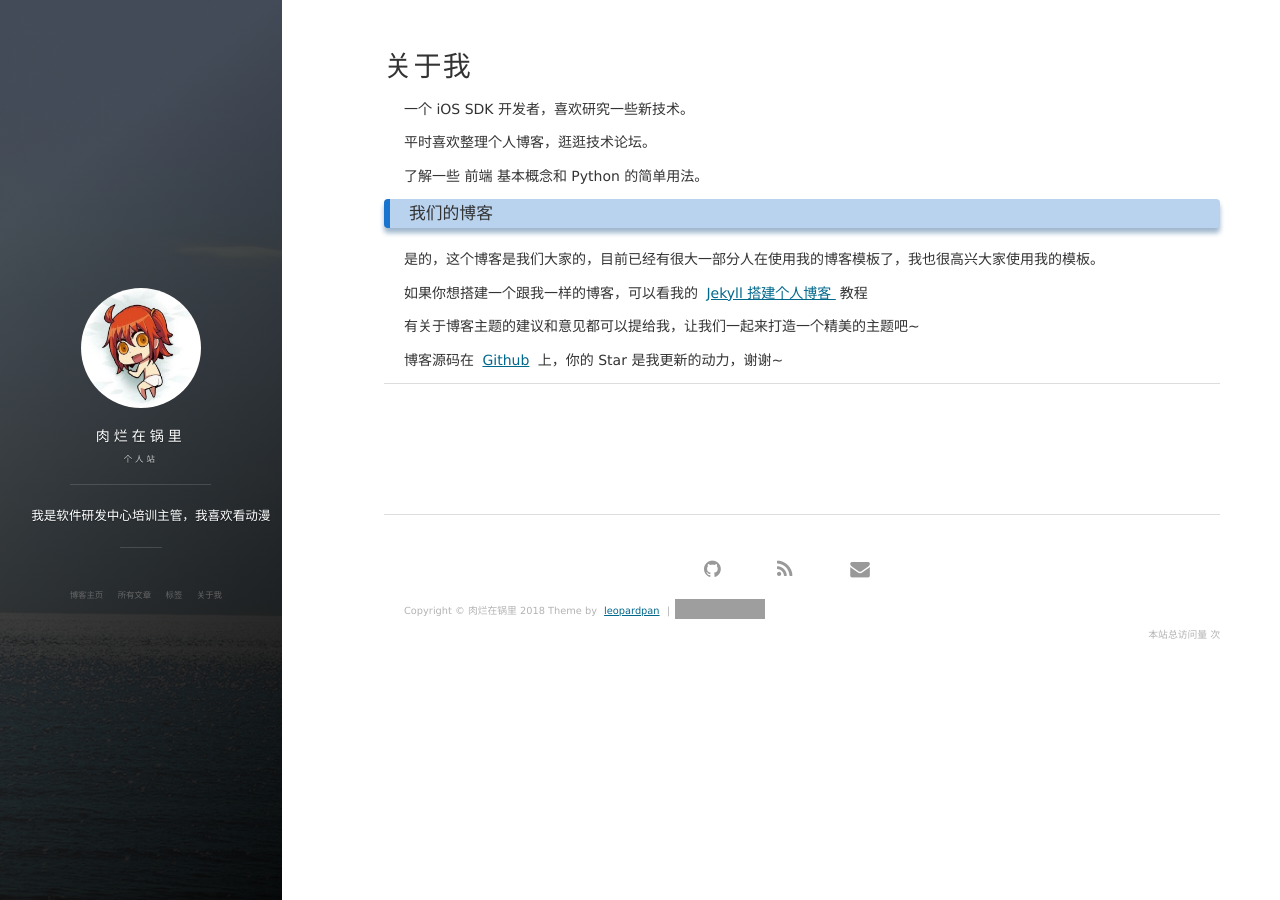
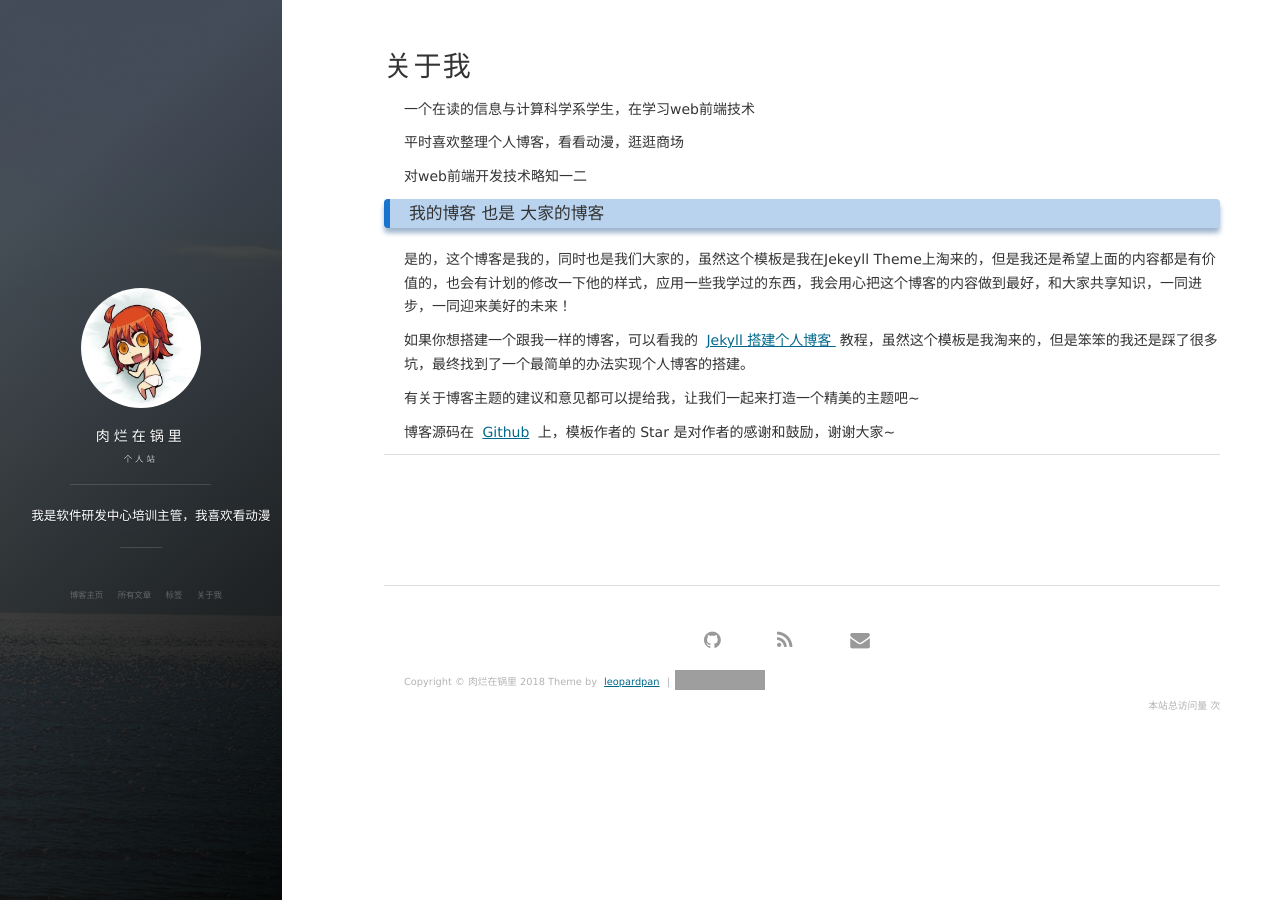
Before and after one commit to FDirectionClear/fdirectionclear.github.io, a Jekyll site: the page built from about.md, in a window 1280 px wide. Built offline with Jekyll 4.4.1, drawn with Linux system fonts in a browser that asks for light colours; nearby versions of some CDN libraries; comment, search, counter and statistics services are not loaded; grey boxes are pictures that could not be loaded.

Commit message:
Add files via upload

```diff
--- a/about.md
+++ b/about.md
@@ -3,25 +3,25 @@ layout: page
 title: 关于我
 ---
 
-一个 iOS SDK 开发者，喜欢研究一些新技术。
+一个在读的信息与计算科学系学生，在学习web前端技术
 <p>
-平时喜欢整理个人博客，逛逛技术论坛。
+平时喜欢整理个人博客，看看动漫，逛逛商场
 <p>
-了解一些 前端 基本概念和 Python 的简单用法。
+对web前端开发技术略知一二
 
 <p>
 
-<h3> 我们的博客 </h3>
+<h3> 我的博客 也是 大家的博客 </h3>
 
 <p>
 
-是的，这个博客是我们大家的，目前已经有很大一部分人在使用我的博客模板了，我也很高兴大家使用我的模板。
+是的，这个博客是我的，同时也是我们大家的，虽然这个模板是我在Jekeyll Theme上淘来的，但是我还是希望上面的内容都是有价值的，也会有计划的修改一下他的样式，应用一些我学过的东西，我会用心把这个博客的内容做到最好，和大家共享知识，一同进步，一同迎来美好的未来！
 
 <p>
 
 如果你想搭建一个跟我一样的博客，可以看我的
 <a href="/2016/10/jekyll_tutorials1/"> Jekyll 搭建个人博客 </a>
-教程
+教程，虽然这个模板是我淘来的，但是笨笨的我还是踩了很多坑，最终找到了一个最简单的办法实现个人博客的搭建。
 
 <p>
 
@@ -29,7 +29,7 @@ title: 关于我
 
 <p>
 
-博客源码在 <a target="_blank" href='https://github.com/leopardpan/leopardpan.github.io/'>Github</a> 上，你的 Star 是我更新的动力，谢谢~
+博客源码在 <a target="_blank" href='https://github.com/leopardpan/leopardpan.github.io/'>Github</a> 上，模板作者的 Star 是对作者的感谢和鼓励，谢谢大家~
 
 <p>
 
```
